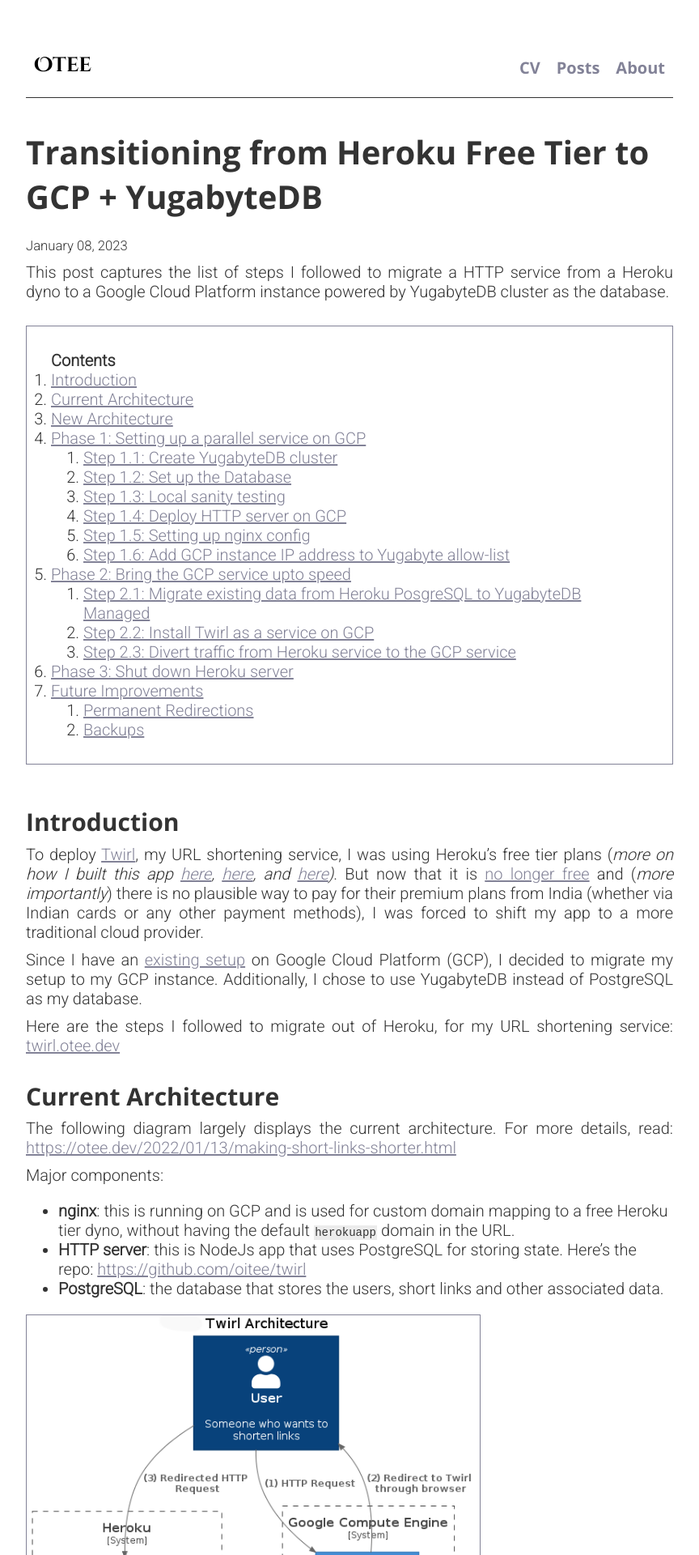
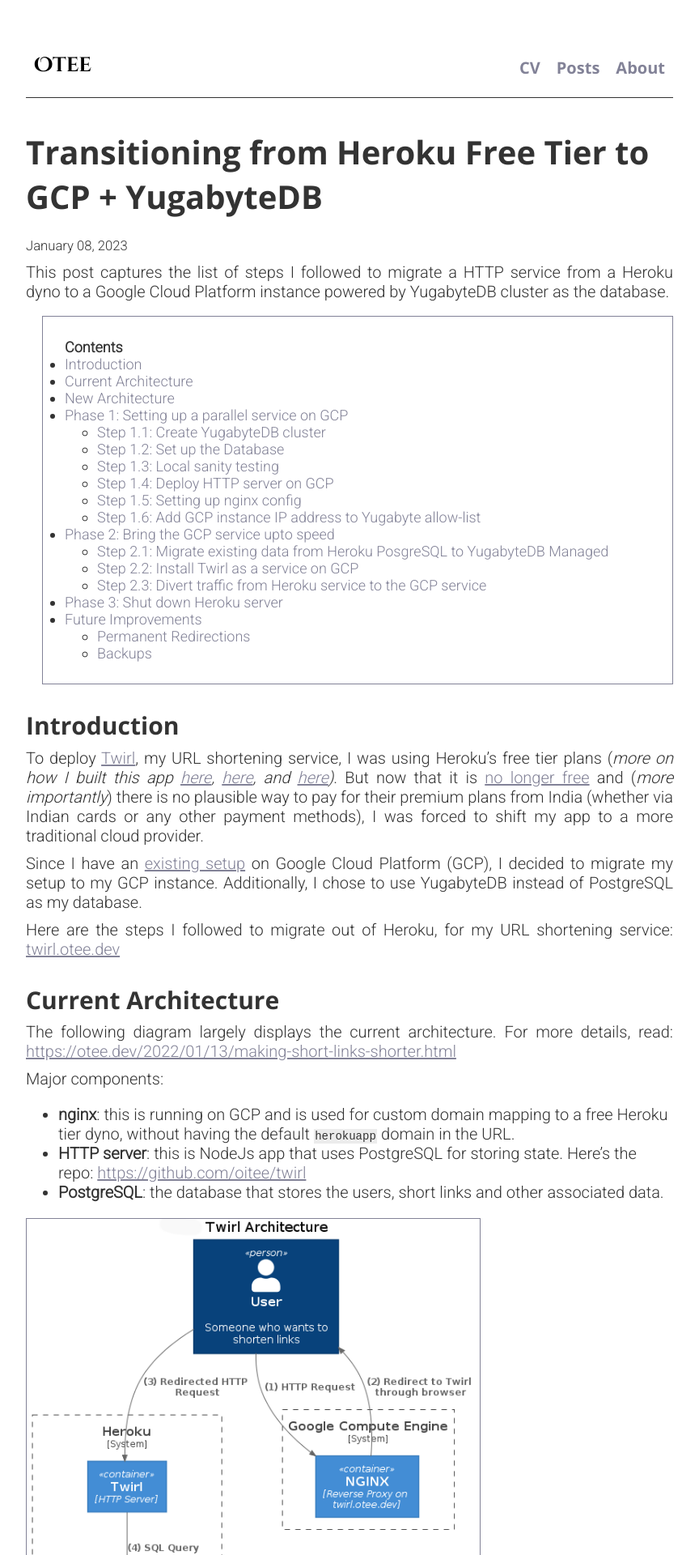
Before and after one commit to oitee/oitee.github.io, a Jekyll site: the page built from _posts/2023-01-08-migrating-heroku-to-gcp-and-yugabyte.md, in a window 1280 px wide. Shown: the top 1920 px of the page at 81% size, without its empty margins (208-1072 px from the left). Built offline with Jekyll 4.4.1, drawn with Linux system fonts in a browser that asks for light colours.

Commit message:
Make minor modifications to TOC styles

```diff
--- a/assets/css/_sass/style.scss
+++ b/assets/css/_sass/style.scss
@@ -252,20 +252,34 @@ td{
 #markdown-toc::before {
     content: "Contents";
     font-weight: bold;
+
 }
 
 
-// Using numbers instead of bullets for listing
-#markdown-toc ul {
-    list-style: decimal;
+#markdown-toc li a{
+    text-decoration: none;
+
 }
 
 #markdown-toc {
-    border: 1px solid $brand-color;
+    border: 0.5px solid $brand-color;
     padding: 1.5em;
-    list-style: decimal;
-    display: inline-block;
+    // display: inline-block;
+    margin-left: 20px;
+    text-decoration: none;
+    font-size: 18px;
+
 }
+
+#toc li.collapsed, #toc li.expanded {
+    list-style-position: inside; background-color: #DDDDDD;
+    margin: 0.5em 0 0.3em 0; padding: 0.1em 0 0.1em 0.5em;}
+
+   #toc li.collapsed { list-style-image: url(plus.gif); }
+   #toc li.expanded {
+    list-style-image: url(minus.gif); margin-bottom: 0; }
+
+   #toctop { margin-left: 0; padding-left: 0; }
 
 /* Theme switch button */
 .theme {
```
